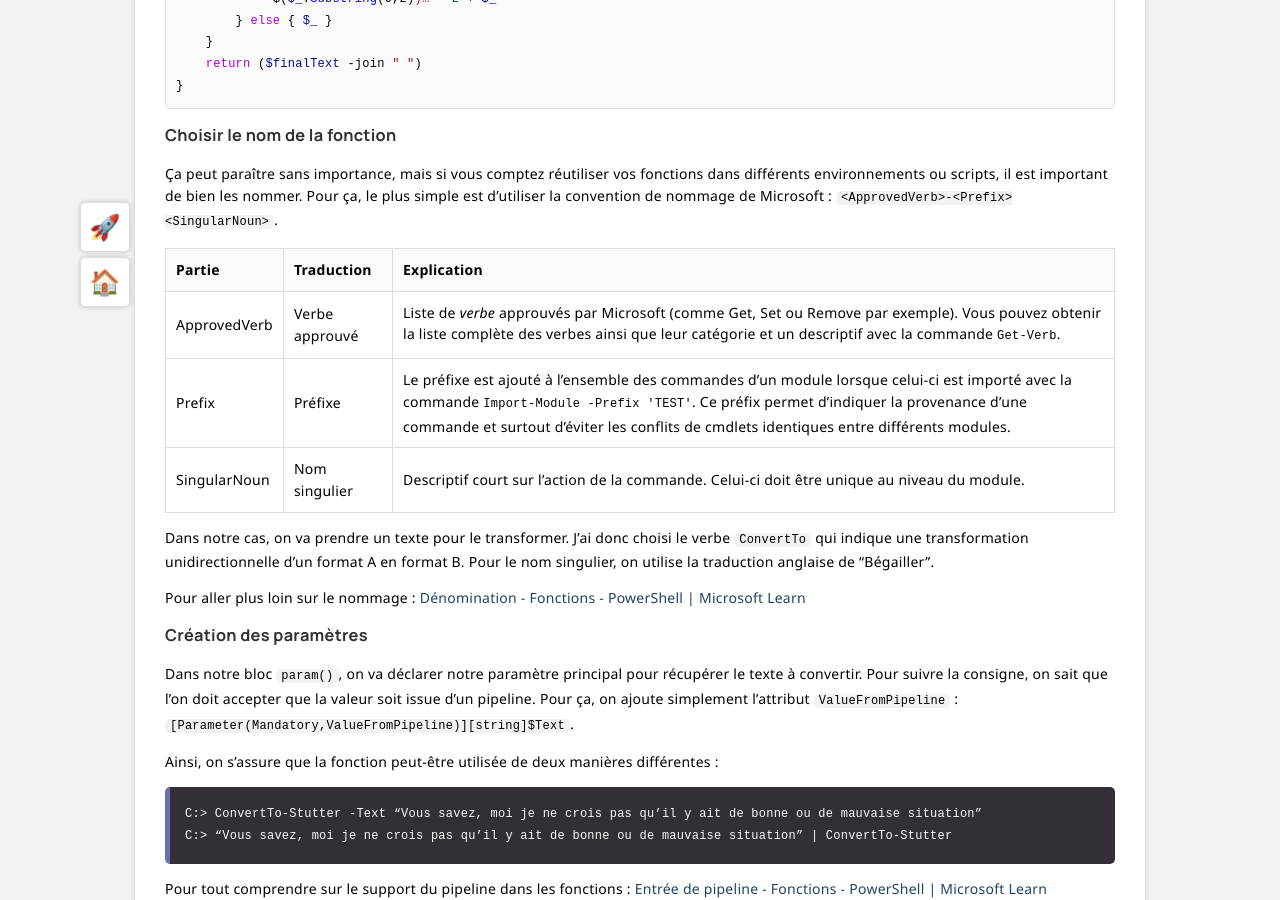
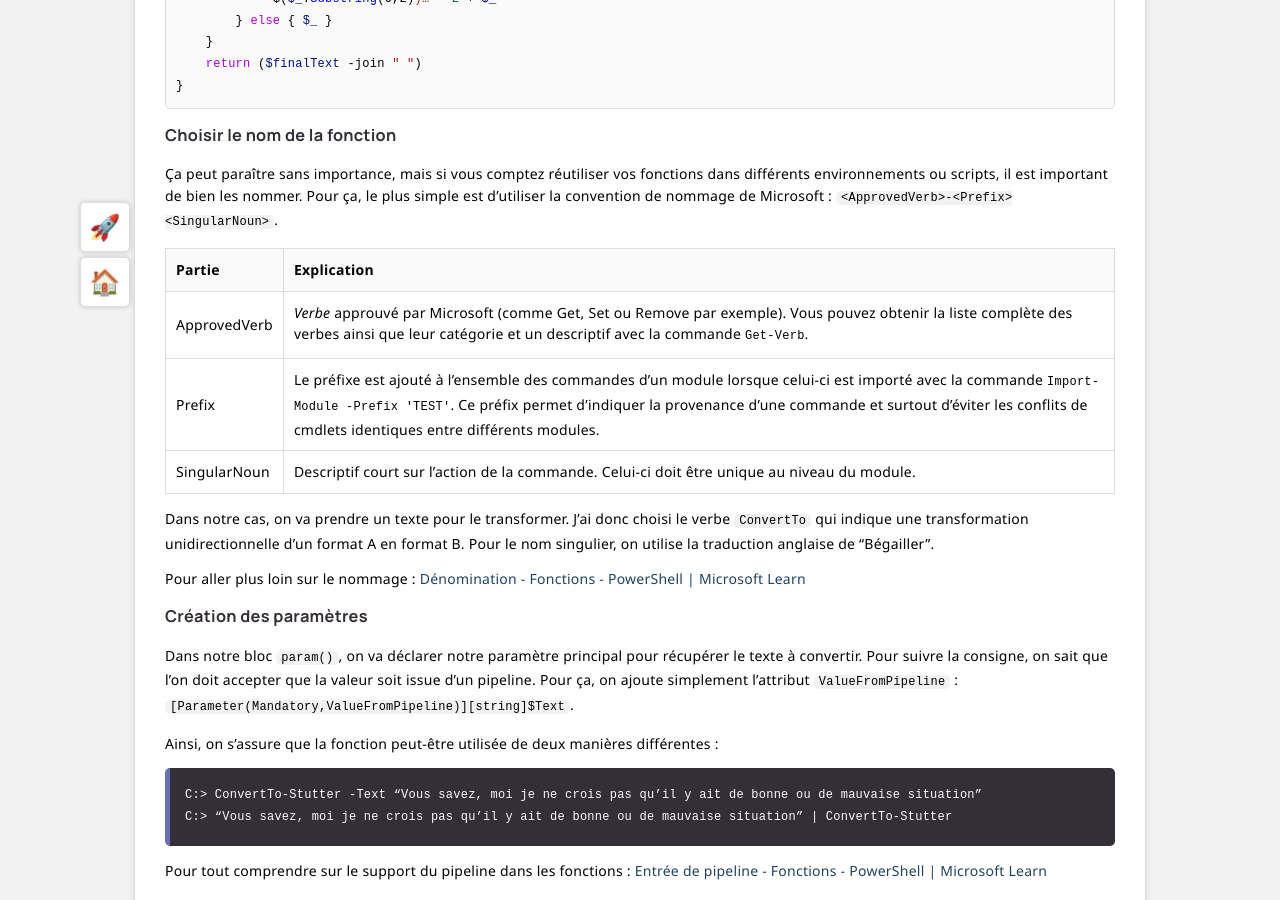
Before and after one commit to leobouard/leobouard.github.io, a Jekyll site: the page built from _posts/2021-09-28-begaiement-soluce.md, in a window 1280 px wide and 900 px high, scrolled down 579 px. Built offline with Jekyll 4.4.1, drawn with Linux system fonts in a browser that asks for light colours; some web fonts are replaced.

Commit message:
Update 2021-09-28-begaiement-soluce.md

```diff
--- a/_posts/2021-09-28-begaiement-soluce.md
+++ b/_posts/2021-09-28-begaiement-soluce.md
@@ -31,11 +31,11 @@ function ConvertTo-Stutter {
 
 Ça peut paraître sans importance, mais si vous comptez réutiliser vos fonctions dans différents environnements ou scripts, il est important de bien les nommer. Pour ça, le plus simple est d'utiliser la convention de nommage de Microsoft : `<ApprovedVerb>-<Prefix><SingularNoun>`.
 
-Partie | Traduction | Explication
------- | ---------- | -----------
-ApprovedVerb | Verbe approuvé | Liste de *verbe* approuvés par Microsoft (comme Get, Set ou Remove par exemple). Vous pouvez obtenir la liste complète des verbes ainsi que leur catégorie et un descriptif avec la commande `Get-Verb`.
-Prefix | Préfixe | Le préfixe est ajouté à l'ensemble des commandes d'un module lorsque celui-ci est importé avec la commande `Import-Module -Prefix 'TEST'`. Ce préfix permet d'indiquer la provenance d'une commande et surtout d'éviter les conflits de cmdlets identiques entre différents modules.
-SingularNoun | Nom singulier | Descriptif court sur l'action de la commande. Celui-ci doit être unique au niveau du module.
+Partie | Explication
+------ | -----------
+ApprovedVerb | *Verbe* approuvé par Microsoft (comme Get, Set ou Remove par exemple). Vous pouvez obtenir la liste complète des verbes ainsi que leur catégorie et un descriptif avec la commande `Get-Verb`.
+Prefix | Le préfixe est ajouté à l'ensemble des commandes d'un module lorsque celui-ci est importé avec la commande `Import-Module -Prefix 'TEST'`. Ce préfix permet d'indiquer la provenance d'une commande et surtout d'éviter les conflits de cmdlets identiques entre différents modules.
+SingularNoun | Descriptif court sur l'action de la commande. Celui-ci doit être unique au niveau du module.
 
 Dans notre cas, on va prendre un texte pour le transformer. J'ai donc choisi le verbe `ConvertTo` qui indique une transformation unidirectionnelle d'un format A en format B. Pour le nom singulier, on utilise la traduction anglaise de "Bégailler".
 
```
